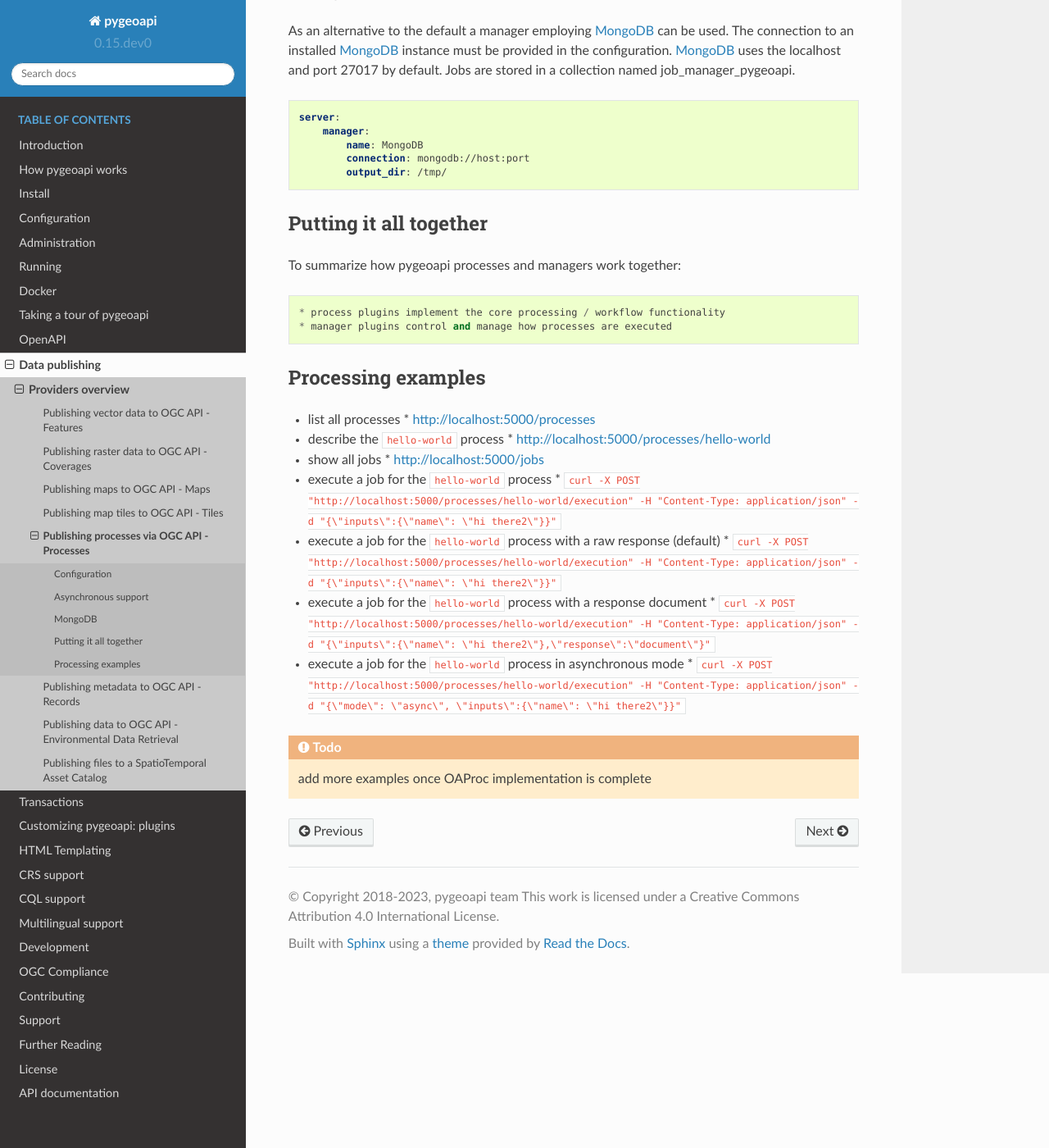
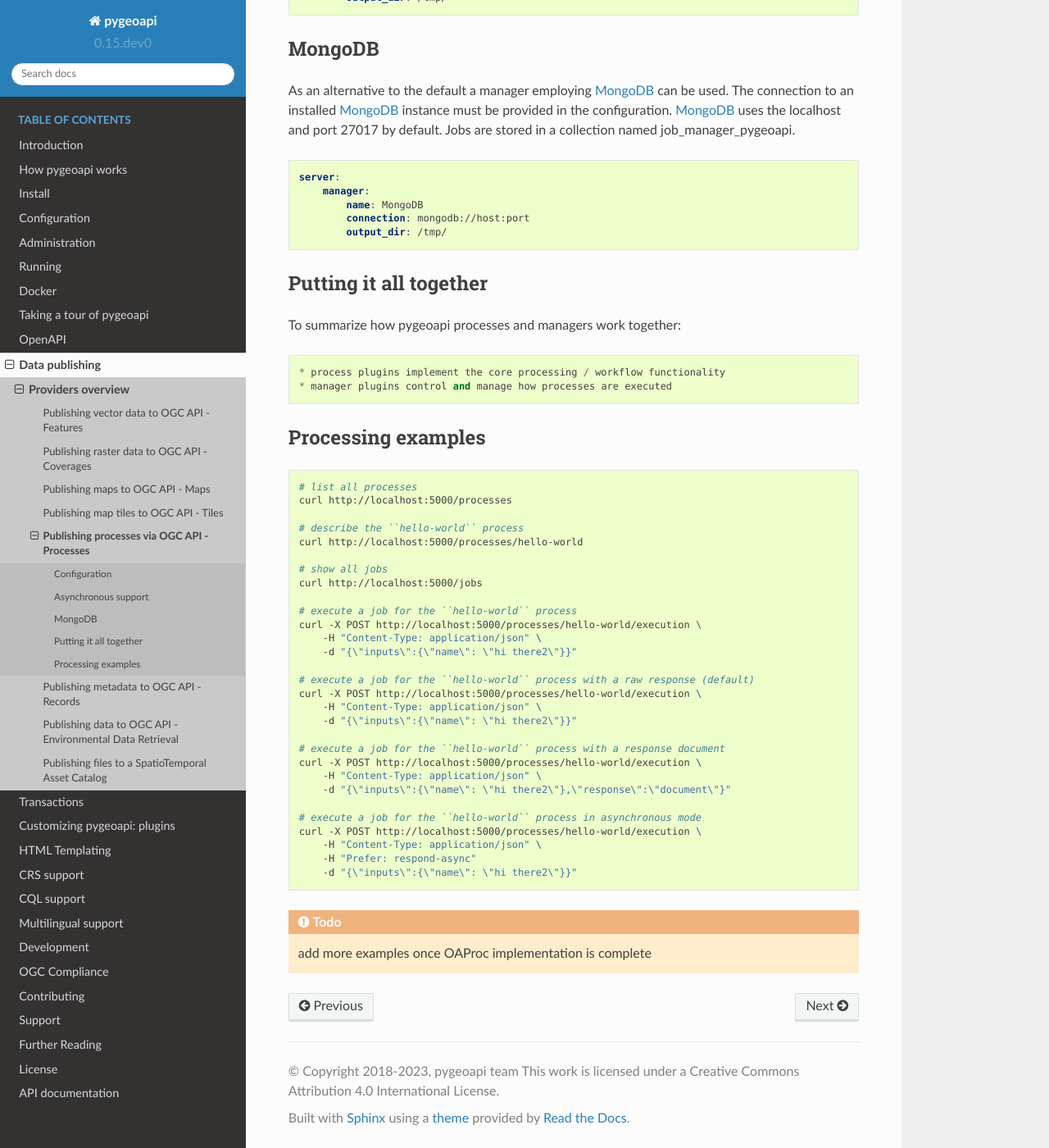
Before and after one commit to geopython/pygeoapi, a Sphinx documentation site: the page built from docs/source/data-publishing/ogcapi-processes.rst, in a window 1280 px wide and 1400 px high, scrolled down 1058 px. Shown: the whole window at 82% size. Built offline with Sphinx 7.4.7 and the Read the Docs theme 2.0.0, drawn with Linux system fonts in a browser that asks for light colours; some of the changed text lies outside the part shown.

Commit message:
update docs and add missing param docstring

```diff
--- a/docs/source/data-publishing/ogcapi-processes.rst
+++ b/docs/source/data-publishing/ogcapi-processes.rst
@@ -37,6 +37,9 @@
 based on `TinyDB`_ for simplicity.  Custom manager plugins can be developed for more
 advanced job management capabilities (e.g. Kubernetes, databases, etc.).
 
+In keeping with the OGC API - Processes specification, asynchronous process execution
+can be requested by including the ``Prefer: respond-async`` HTTP header in the request
+
 
 .. code-block:: yaml
 
@@ -73,20 +76,37 @@
 Processing examples
 -------------------
 
-* list all processes
-  * http://localhost:5000/processes
-* describe the ``hello-world`` process
-  * http://localhost:5000/processes/hello-world
-* show all jobs
-  * http://localhost:5000/jobs
-* execute a job for the ``hello-world`` process
-  * ``curl -X POST "http://localhost:5000/processes/hello-world/execution" -H "Content-Type: application/json" -d "{\"inputs\":{\"name\": \"hi there2\"}}"``
-* execute a job for the ``hello-world`` process with a raw response (default)
-  * ``curl -X POST "http://localhost:5000/processes/hello-world/execution" -H "Content-Type: application/json" -d "{\"inputs\":{\"name\": \"hi there2\"}}"``
-* execute a job for the ``hello-world`` process with a response document
-  * ``curl -X POST "http://localhost:5000/processes/hello-world/execution" -H "Content-Type: application/json" -d "{\"inputs\":{\"name\": \"hi there2\"},\"response\":\"document\"}"``
-* execute a job for the ``hello-world`` process in asynchronous mode
-  * ``curl -X POST "http://localhost:5000/processes/hello-world/execution" -H "Content-Type: application/json" -d "{\"mode\": \"async\", \"inputs\":{\"name\": \"hi there2\"}}"``
+.. code-block:: sh
+
+   # list all processes
+   curl http://localhost:5000/processes
+
+   # describe the ``hello-world`` process
+   curl http://localhost:5000/processes/hello-world
+
+   # show all jobs
+   curl http://localhost:5000/jobs
+
+   # execute a job for the ``hello-world`` process
+   curl -X POST http://localhost:5000/processes/hello-world/execution \
+       -H "Content-Type: application/json" \
+       -d "{\"inputs\":{\"name\": \"hi there2\"}}"
+
+   # execute a job for the ``hello-world`` process with a raw response (default)
+   curl -X POST http://localhost:5000/processes/hello-world/execution \
+       -H "Content-Type: application/json" \
+       -d "{\"inputs\":{\"name\": \"hi there2\"}}"
+
+   # execute a job for the ``hello-world`` process with a response document
+   curl -X POST http://localhost:5000/processes/hello-world/execution \
+       -H "Content-Type: application/json" \
+       -d "{\"inputs\":{\"name\": \"hi there2\"},\"response\":\"document\"}"
+
+   # execute a job for the ``hello-world`` process in asynchronous mode
+   curl -X POST http://localhost:5000/processes/hello-world/execution \
+       -H "Content-Type: application/json" \
+       -H "Prefer: respond-async"
+       -d "{\"inputs\":{\"name\": \"hi there2\"}}"
 
 .. todo:: add more examples once OAProc implementation is complete
 
```
Also changed, not shown: 1 other file.
